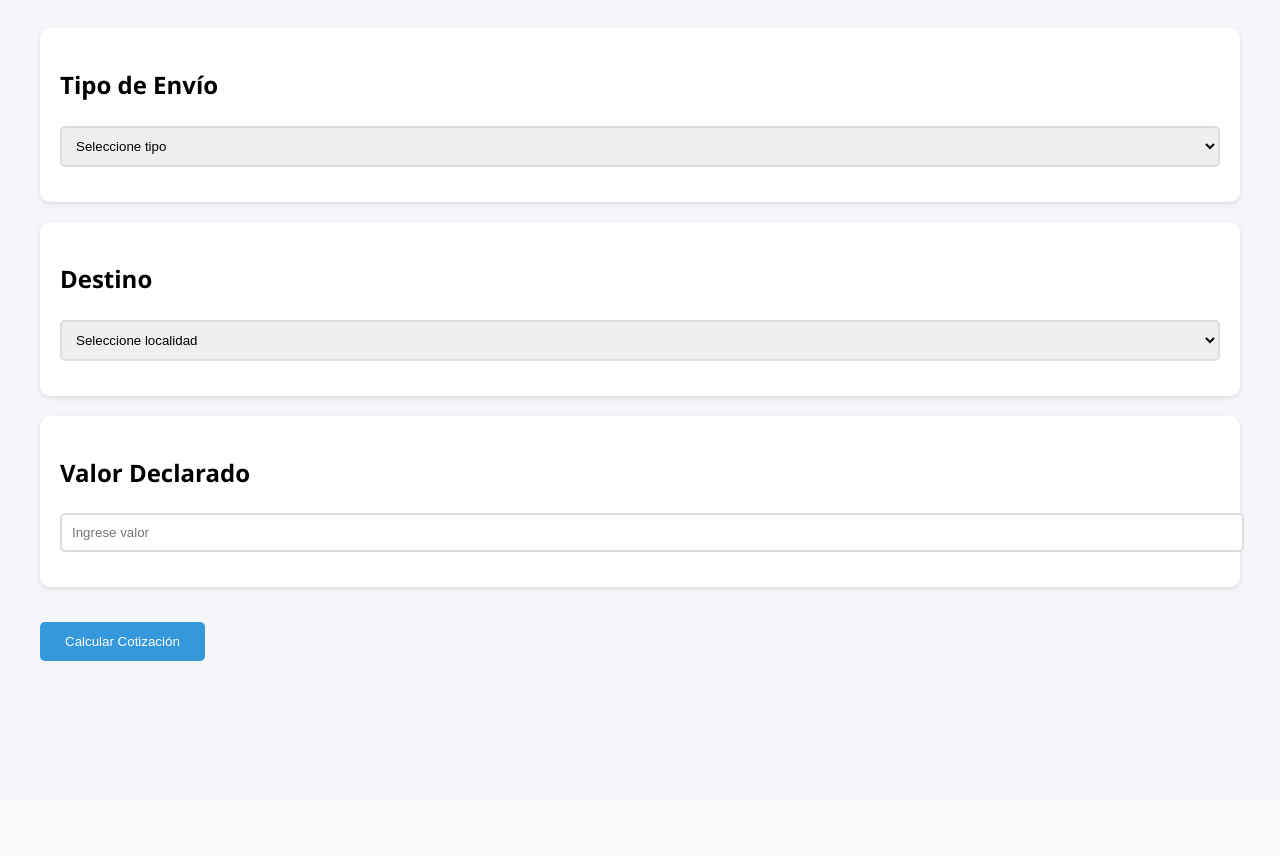
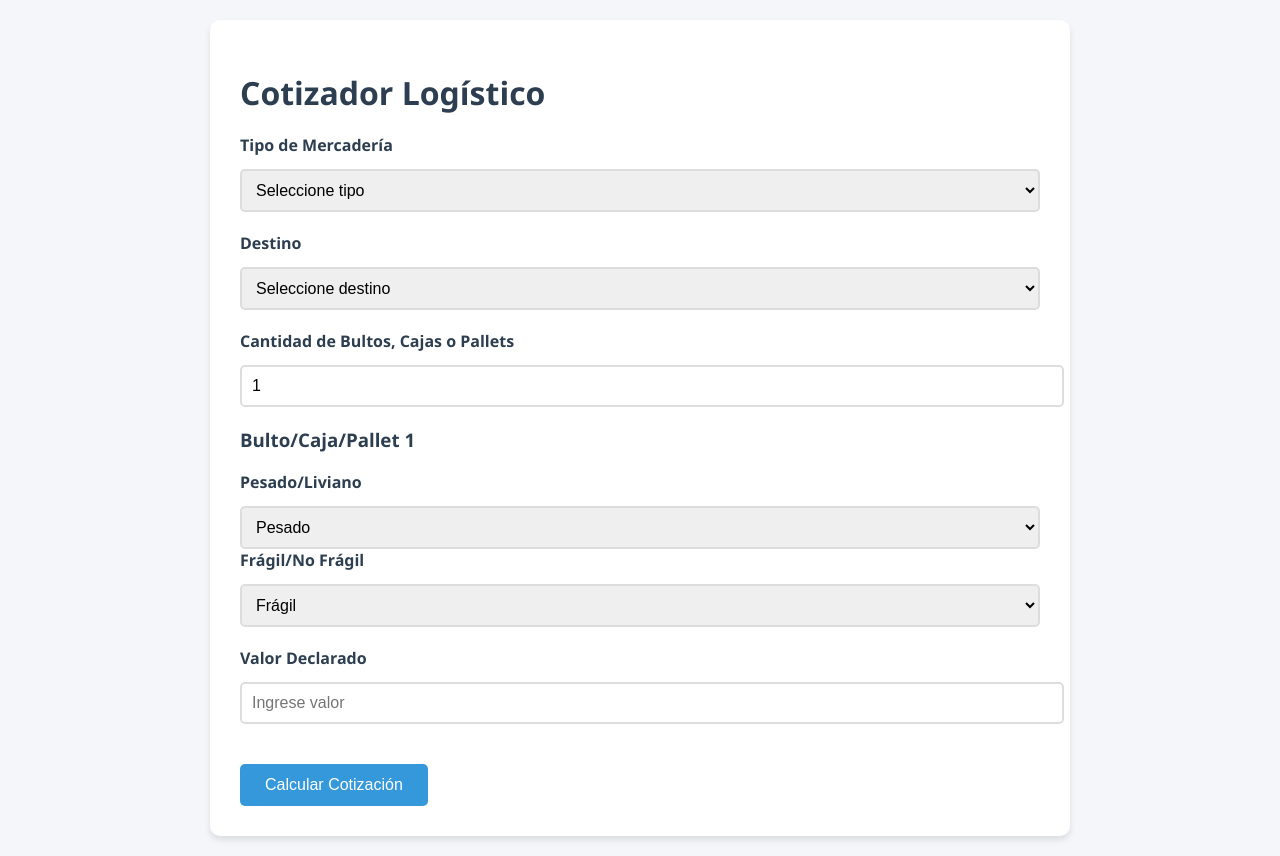
Before and after one commit to EzqAl/Tarifasiro, a Flask app: template templates/index.html in a window 1280 px wide. Before the commit the page ends 661 px from the top, so only its background shows below. Run offline with Flask 3, Linux system fonts and the light colour scheme; the template is opened without the code that fills it, so the values that code supplies are empty.

Commit message:
Update index.html

```diff
--- a/templates/index.html
+++ b/templates/index.html
@@ -5,34 +5,44 @@
     <meta name="viewport" content="width=device-width, initial-scale=1.0">
     <title>Cotizador Logístico</title>
     <style>
-        /* Estilos optimizados */
+        /* Estilos modernos y profesionales */
         :root {
             --primary: #2c3e50;
             --secondary: #3498db;
             --light: #ecf0f1;
+            --dark: #2c3e50;
         }
 
         body {
             font-family: 'Segoe UI', sans-serif;
             background: #f5f6fa;
+            color: var(--dark);
+            margin: 0;
             padding: 20px;
         }
 
         .container {
-            max-width: 1200px;
+            max-width: 800px;
             margin: 0 auto;
+            background: white;
+            border-radius: 10px;
+            box-shadow: 0 4px 6px rgba(0, 0, 0, 0.1);
+            padding: 30px;
         }
 
-        .seccion {
-            background: white;
-            border-radius: 10px;
-            box-shadow: 0 2px 5px rgba(0,0,0,0.1);
-            padding: 20px;
+        h1, h2 {
+            color: var(--primary);
             margin-bottom: 20px;
         }
 
         .form-group {
-            margin-bottom: 15px;
+            margin-bottom: 20px;
+        }
+
+        label {
+            display: block;
+            font-weight: 600;
+            margin-bottom: 8px;
         }
 
         select, input {
@@ -40,6 +50,7 @@
             padding: 10px;
             border: 2px solid #ddd;
             border-radius: 5px;
+            font-size: 16px;
             margin-top: 5px;
         }
 
@@ -50,14 +61,24 @@
             padding: 12px 25px;
             border-radius: 5px;
             cursor: pointer;
-            margin-top: 15px;
+            font-size: 16px;
+            transition: background 0.3s;
+            margin-top: 20px;
+        }
+
+        button:hover {
+            background: #2980b9;
         }
 
         .resultado {
             background: #f8f9fa;
             padding: 20px;
             border-radius: 5px;
-            margin-top: 20px;
+            margin-top: 30px;
+        }
+
+        .resultado h2 {
+            margin-top: 0;
         }
 
         .hidden {
@@ -67,67 +88,44 @@
 </head>
 <body>
     <div class="container">
+        <h1>Cotizador Logístico</h1>
         <form method="POST" id="cotizadorForm">
-            <!-- Sección Tipo de Envío -->
-            <div class="seccion">
-                <h2>Tipo de Envío</h2>
+            <!-- Tipo de Mercadería -->
             <div class="form-group">
-                    <select name="tipo_envio" id="tipo_envio" required>
+                <label>Tipo de Mercadería</label>
+                <select name="tipo_envio" required>
                     <option value="">Seleccione tipo</option>
                     <option value="pallet">Pallet</option>
                     <option value="bultos">Bultos/Cajas</option>
                 </select>
             </div>
-            </div>
 
-            <!-- Sección Localidad -->
-            <div class="seccion">
-                <h2>Destino</h2>
+            <!-- Destino -->
             <div class="form-group">
+                <label>Destino</label>
                 <select name="localidad" required>
-                        <option value="">Seleccione localidad</option>
+                    <option value="">Seleccione destino</option>
                     {% for loc in localidades %}
                         <option value="{{ loc }}">{{ loc }}</option>
                     {% endfor %}
                 </select>
             </div>
+
+            <!-- Cantidad de Bultos/Cajas/Pallets -->
+            <div class="form-group">
+                <label>Cantidad de Bultos, Cajas o Pallets</label>
+                <input type="number" name="cantidad" min="1" value="1" required>
             </div>
 
-            <!-- Sección Pallet (oculta inicialmente) -->
-            <div class="seccion hidden" id="seccion_pallet">
-                <h2>Detalles del Pallet</h2>
-                <div class="form-group">
-                    <label>¿Es frágil?</label>
-                    <select name="fragil">
-                        <option value="si">Sí</option>
-                        <option value="no">No</option>
-                    </select>
-                </div>
-                <div class="form-group">
-                    <label>¿Es pesado?</label>
-                    <select name="pesado">
-                        <option value="si">Sí</option>
-                        <option value="no">No</option>
-                    </select>
-                </div>
+            <!-- Detalles por Bulto/Caja/Pallet -->
+            <div id="detalles_bultos">
+                <!-- Campos dinámicos se generan aquí -->
             </div>
 
-            <!-- Sección Bultos (oculta inicialmente) -->
-            <div class="seccion hidden" id="seccion_bultos">
-                <h2>Bultos</h2>
+            <!-- Valor Declarado -->
             <div class="form-group">
-                    <label>Cantidad:</label>
-                    <input type="number" name="cantidad" id="cantidad" min="1" value="1">
-                </div>
-                <div id="lista_bultos"></div>
-            </div>
-
-            <!-- Sección Valor Declarado -->
-            <div class="seccion">
-                <h2>Valor Declarado</h2>
-                <div class="form-group">
+                <label>Valor Declarado</label>
                 <input type="number" step="0.01" name="valor_declarado" required placeholder="Ingrese valor">
-                </div>
             </div>
 
             <button type="submit">Calcular Cotización</button>
@@ -135,7 +133,7 @@
 
         <!-- Resultados -->
         {% if resultado %}
-        <div class="seccion resultado">
+        <div class="resultado">
             <h2>Cotización Final</h2>
             <p>Precio base: ${{ resultado.total_base }}</p>
             <p>Seguro: ${{ resultado.seguro }}</p>
@@ -147,45 +145,39 @@
     </div>
 
     <script>
-        // Mostrar/ocultar secciones según tipo de envío
-        document.getElementById('tipo_envio').addEventListener('change', function() {
-            const tipo = this.value;
-            document.getElementById('seccion_pallet').classList.toggle('hidden', tipo !== 'pallet');
-            document.getElementById('seccion_bultos').classList.toggle('hidden', tipo !== 'bultos');
+        // Generar campos dinámicos para bultos/cajas/pallets
+        document.addEventListener('DOMContentLoaded', function() {
+            const cantidadInput = document.querySelector('input[name="cantidad"]');
+            const detallesDiv = document.getElementById('detalles_bultos');
 
-            if (tipo === 'bultos') generarCamposBultos(1);
-        });
-
-        // Generar campos dinámicos para bultos
-        document.getElementById('cantidad').addEventListener('input', function() {
-            generarCamposBultos(this.value);
-        });
-
-        function generarCamposBultos(cantidad) {
-            const contenedor = document.getElementById('lista_bultos');
-            contenedor.innerHTML = '';
-
+            function generarCampos(cantidad) {
+                detallesDiv.innerHTML = '';
                 for (let i = 0; i < cantidad; i++) {
-                contenedor.innerHTML += `
+                    detallesDiv.innerHTML += `
                         <div class="form-group">
-                        <h3>Bulto ${i + 1}</h3>
-                        <select name="categoria_${i}" required>
-                            {% for loc in localidades %}
-                                {% if loop.first %}
-                                    {% for cat in PRECIOS[loc].keys() %}
-                                        <option value="{{ cat }}">{{ cat }}</option>
-                                    {% endfor %}
-                                {% endif %}
-                            {% endfor %}
+                            <h3>Bulto/Caja/Pallet ${i + 1}</h3>
+                            <label>Pesado/Liviano</label>
+                            <select name="pesado_${i}" required>
+                                <option value="si">Pesado</option>
+                                <option value="no">Liviano</option>
                             </select>
-                        <label>
-                            <input type="checkbox" name="pesado_${i}">
-                            ¿Es pesado?
-                        </label>
+                            <label>Frágil/No Frágil</label>
+                            <select name="fragil_${i}" required>
+                                <option value="si">Frágil</option>
+                                <option value="no">No Frágil</option>
+                            </select>
                         </div>
                     `;
                 }
             }
+
+            cantidadInput.addEventListener('input', function() {
+                generarCampos(this.value);
+            });
+
+            // Generar campos iniciales
+            generarCampos(cantidadInput.value);
+        });
     </script>
 </body>
 </html>
```
Lines whose indentation alone changed are shown as unchanged.
